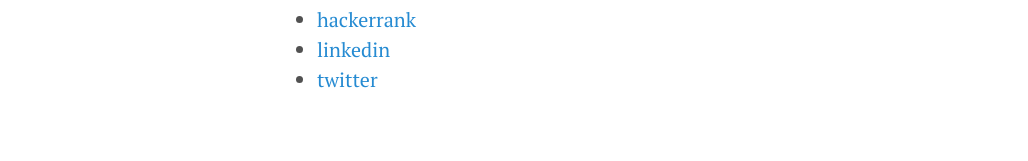
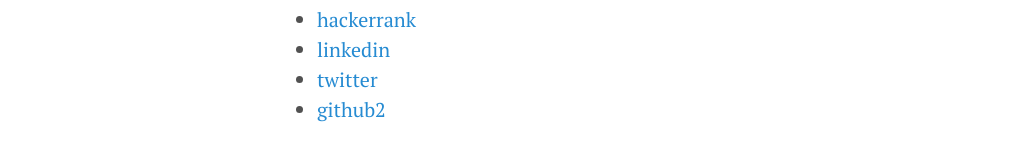
Before and after one commit to amol9/amol9.com, a Jekyll site: the page built from index.md, in a window 1280 px wide. Shown: the part 417-578 px from the top of the page, without its empty margins (3-1031 px from the left). Built offline with Jekyll 4.4.1, drawn with Linux system fonts in a browser that asks for light colours.

Commit message:
Added second github

```diff
--- a/index.md
+++ b/index.md
@@ -20,3 +20,4 @@ or find me elsewhere:
 - [hackerrank]({{ site.author.hackerrank }})
 - [linkedin]({{ site.author.linkedin }})
 - [twitter]({{ site.author.twitter }})
+- [github2]({{ site.author.github2 }})
```
